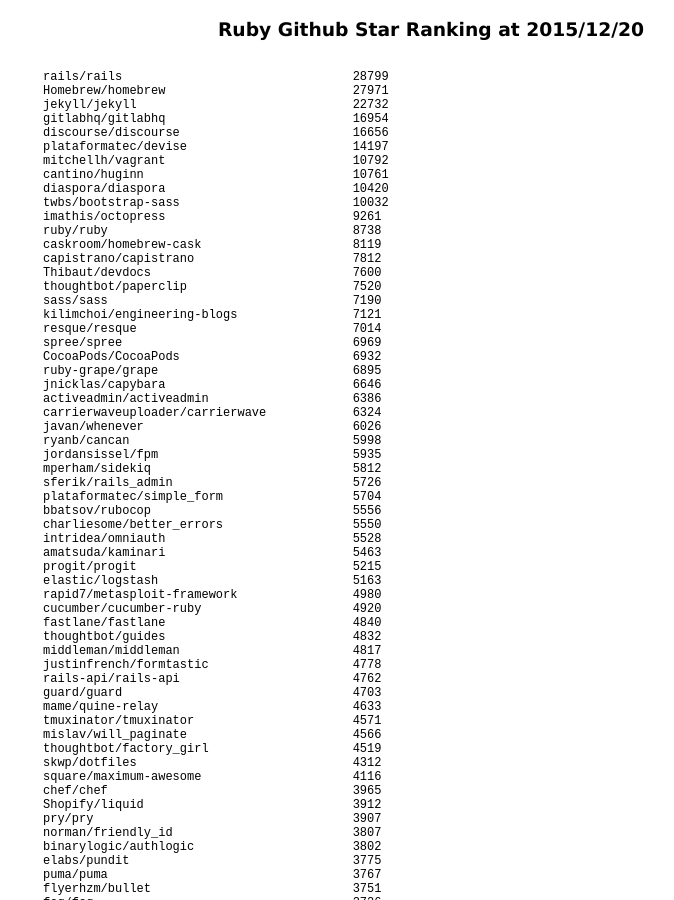
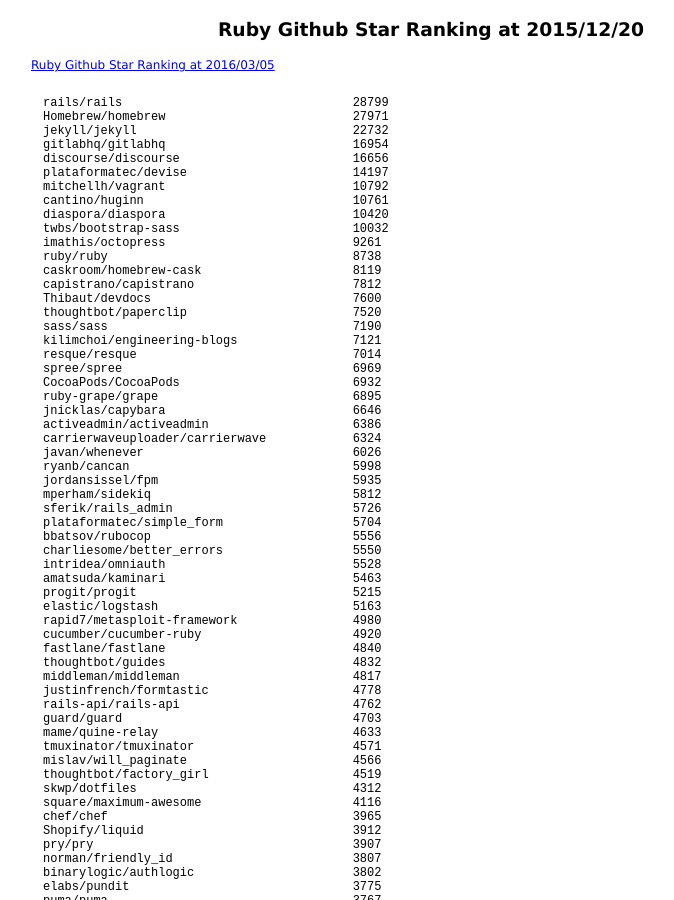
Before and after one commit to 38elements/38elements.github.com, a Jekyll site: the page built from _posts/2015-12-20-ruby-repository-github-star-ranking.md, in a window 1280 px wide and 900 px high. Shown: the whole window, without its empty margins (209-883 px from the left). Built offline with Jekyll 4.4.1, drawn with Linux system fonts in a browser that asks for light colours.

Commit message:
Update 2015-12-20-ruby-repository-github-star-ranking.md

```diff
--- a/_posts/2015-12-20-ruby-repository-github-star-ranking.md
+++ b/_posts/2015-12-20-ruby-repository-github-star-ranking.md
@@ -2,6 +2,7 @@
 layout: posts
 title: Ruby Github Star Ranking at 2015/12/20
 ---
+[Ruby Github Star Ranking at 2016/03/05](/2016/03/05/ruby-repository-github-star-ranking.html)
 <pre style="background-color: white;border: none;">
 rails/rails                                28799
 Homebrew/homebrew                          27971
```
